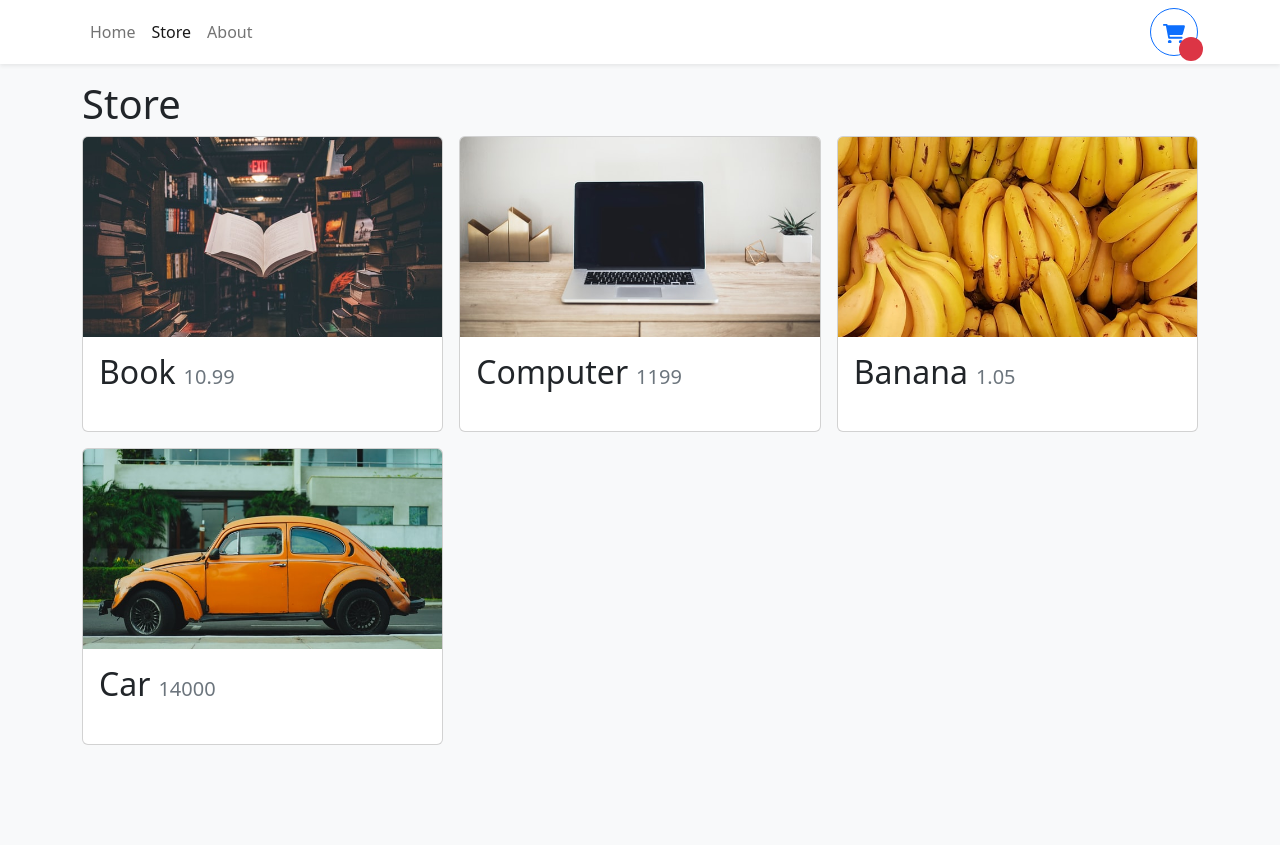
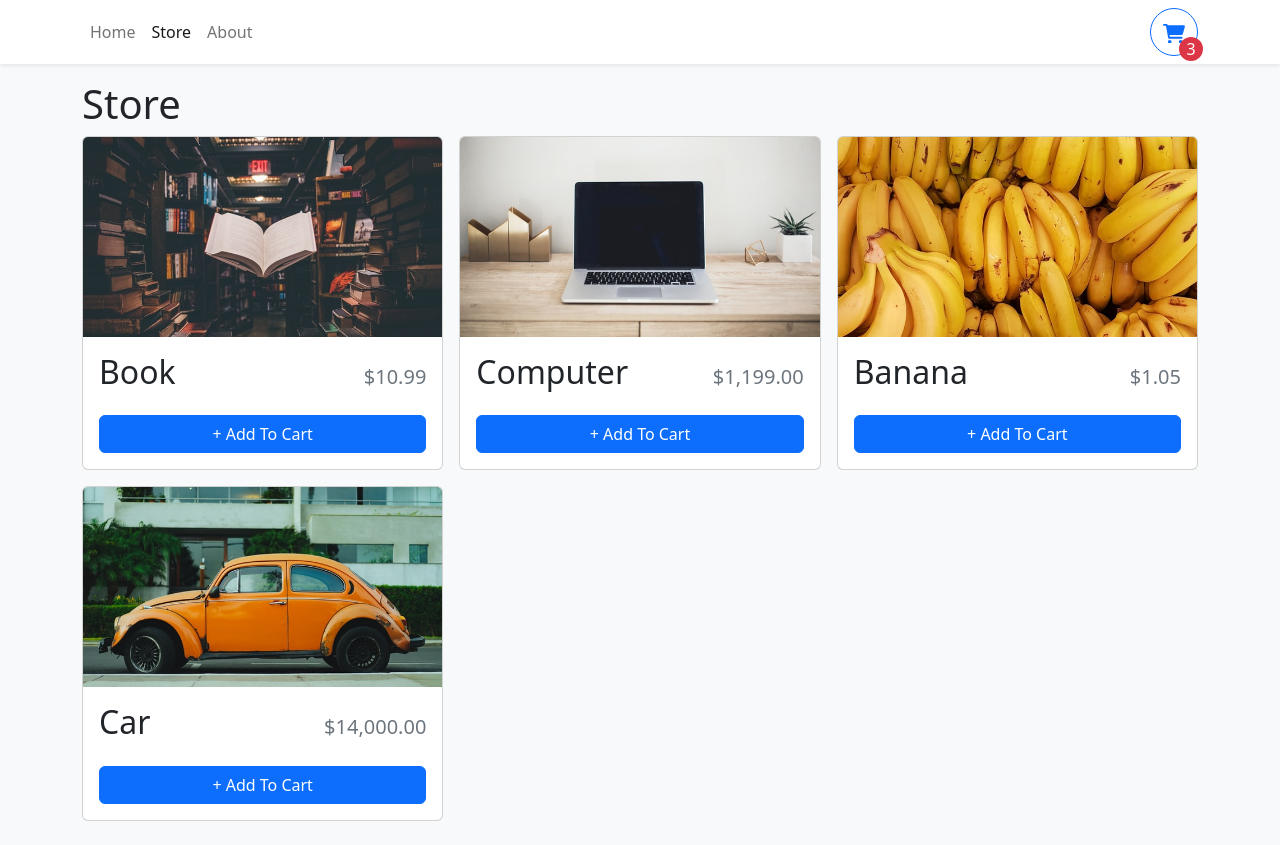
Before and after one commit to mr-icon/shopping-cart, a React (Vite) app: page /store in a window 1280 px wide. Before the commit the page ends 800 px from the top, so only its background shows below. Built offline with nearby package versions, Linux system fonts and the light colour scheme.

Commit message:
pushing back update

```diff
--- a/src/App.tsx
+++ b/src/App.tsx
@@ -4,11 +4,12 @@
 import { Store } from "./pages/Store"
 import { About } from "./pages/About"
 import { Navbar } from "./components/Navbar"
+import { ShoppingCartProvider } from "./context/ShoppingCartContext"
 
 function App() {
 
   return (
-    <>
+    <ShoppingCartProvider>
       <Navbar />
       <Container className="mb-4">
         <Routes>
@@ -17,7 +18,7 @@
           <Route path="/about" element={<About />} />
         </Routes>
       </Container>
-    </>
+    </ShoppingCartProvider>
   )
 }
 
--- a/src/components/Navbar.tsx
+++ b/src/components/Navbar.tsx
@@ -40,7 +40,7 @@
                 right: 0,
                 transform: "translate(25%, 25%)",
               }}
-            >
+            >3
             </div>
           </Button>
       </Container>
--- a/src/components/StoreItem.tsx
+++ b/src/components/StoreItem.tsx
@@ -1,4 +1,5 @@
-import { Card } from "react-bootstrap";
+import { Button, Card } from "react-bootstrap";
+import { formatCurrency } from "../utilities/formatCurrency";
 type StoreItemProps = {
   id: number;
   name: string;
@@ -6,19 +7,39 @@
   imgUrl: string;
 };
 export function StoreItem({ id, name, price, imgUrl }: StoreItemProps) {
+  const quantity = 0;
   return (
-    <Card>
+    <Card className="h-100">
       <Card.Img
         variant="top"
         src={imgUrl}
         height="200px"
         style={{ objectFit: "cover" }}
       />
-      <Card.Body className="d-flex flex-cloumn">
-        <Card.Title className="d-flex justify-content-between align-items-baseline mb-4" >
+      <Card.Body className="d-flex flex-column">
+        <Card.Title className="d-flex justify-content-between align-items-baseline mb-4">
           <span className="fs-2">{name}</span>
-          <span className="ms-2 text-muted">{price}</span>
+          <span className="ms-2 text-muted">{formatCurrency(price)}</span>
         </Card.Title>
+        <div className="mt-auto">
+          {quantity === 0 ? (
+            <Button className="w-100">+ Add To Cart</Button>
+          ) : (
+            <div
+              className="d-flex align-items-center flex-column"
+              style={{ gap: ".5rem" }}
+            >
+              <div className="d-flex align-items-center justify-content-center">
+                <Button>-</Button>
+                <div>
+                  <span className="fs-3">{quantity}</span> in cart
+                </div>
+                <Button>+</Button>
+              </div>
+              <Button variant="danger" size="sm">Remove</Button>
+            </div>
+          )}
+        </div>
       </Card.Body>
     </Card>
   );
--- /dev/null
+++ b/src/context/ShoppingCartContext.tsx
@@ -0,0 +1,74 @@
+import { createContext, ReactNode, useContext, useState } from "react";
+
+type ShoppingCartProviderProps = {
+  children: ReactNode;
+};
+
+type CartItem ={
+    id: number
+    quantity: number
+}
+
+type ShoppingCartContext ={
+    getItemQuantity: (id: number) => number
+    increaseCartQuantity: (id: number) => void
+    decreaseCartQuantity: (id: number) => void
+    removeFromCart: (id: number) => void
+}
+const ShoppingCartContext = createContext({});
+
+
+export function useShoppingCart() {
+  return useContext(ShoppingCartContext);
+}
+
+export function ShoppingCartProvider({ children }: ShoppingCartProviderProps) {
+    const [ cartItems, setCarItems] = useState<CartItem[]>([])
+
+    function getItemQuantity(id: number) {
+        return cartItems.find(item => item.id)?.quantity || 0
+    }
+
+    function increaseCartQuantity(id: number) {
+        setCarItems(currItems => {
+            if (currItems.find(item => item.id === id) == null) {
+                return [...currItems, { id, quantity: 1}]
+            } else {
+                return currItems.map(item => {
+                    if (item.id === id) {
+                        return { ...item, quantity: item.quantity + 1}
+                    }  else {
+                        return item
+                    }
+                })
+            }
+        })
+    }
+
+    function decreaseCartQuantity(id: number) {
+        setCarItems(currItems => {
+            if (currItems.find(item => item.id === id)?.quantity === 1) {
+                return currItems.filter(item => item, id !== id)
+            } else {
+                return currItems.map(item => {
+                    if (item.id === id) {
+                        return { ...item, quantity: item.quantity - 1}
+                    }  else {
+                        return item
+                    }
+                })
+            }
+        })
+    }
+
+    function removeFromCart(id: number) {
+        setCarItems(currItems => {
+            return currItems.filter(item => item.id !== id)
+        })
+    }
+  return (
+    <ShoppingCartContext.Provider value={{ getItemQuantity, increaseCartQuantity, decreaseCartQuantity, removeFromCart}}>
+      {children}
+    </ShoppingCartContext.Provider>
+  );
+}
--- /dev/null
+++ b/src/utilities/formatCurrency.tsx
@@ -0,0 +1,8 @@
+const CURRENCY_FORMATTER = new Intl.NumberFormat(undefined, {
+  currency: "USD",
+  style: "currency",
+});
+
+export function formatCurrency(number: number) {
+  return CURRENCY_FORMATTER.format(number);
+}
```
